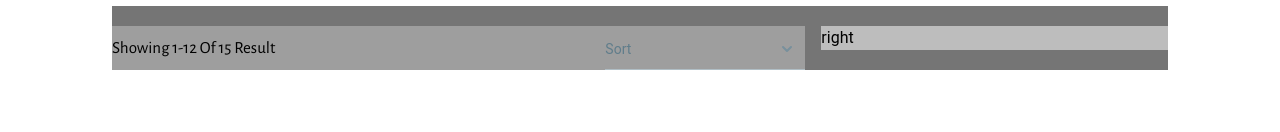
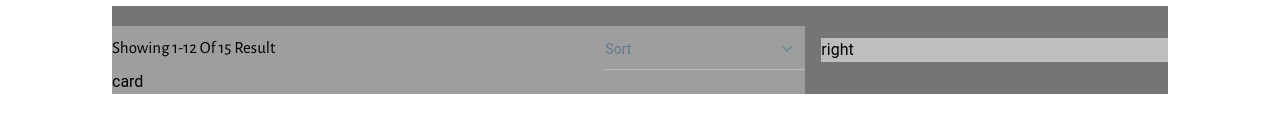
Before and after one commit to mahmoud2391997/Art-handmade-ecommerce, a React (Vite) app: page / in a window 1280 px wide. Shown: the part 402-534 px from the top of the page. Built offline with nearby package versions, Linux system fonts and the light colour scheme.

Commit message:
Start Working on ShopList

```diff
--- a/src/pages/ShopList.jsx
+++ b/src/pages/ShopList.jsx
@@ -24,6 +24,8 @@ export default function ShopList() {
               </Select>
             </div>
           </div>
+          {/* Nedaa section */}
+          <div>card</div>
         </div>
         <div className="w-1/3 bg-gray-400">right</div>
       </div>
```
